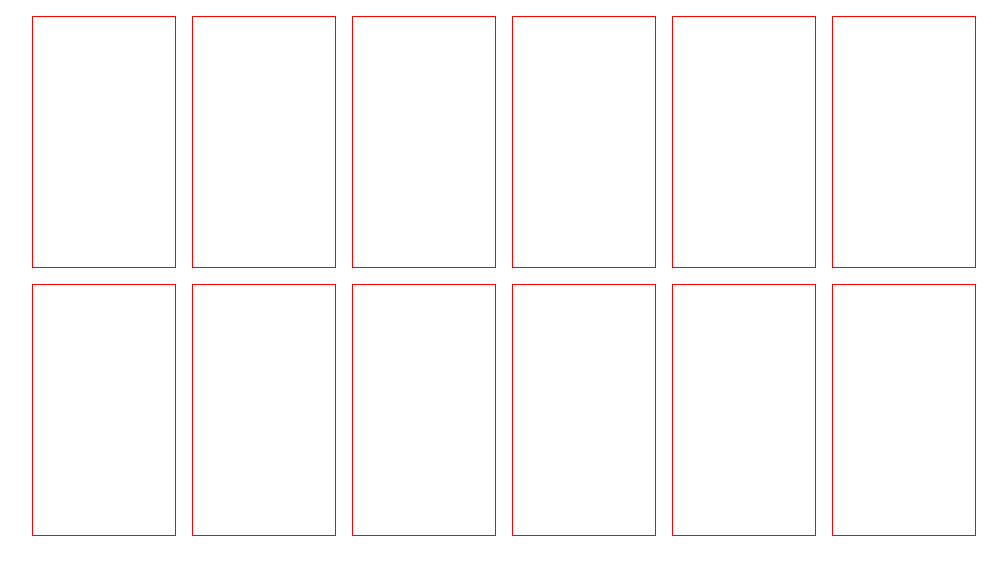
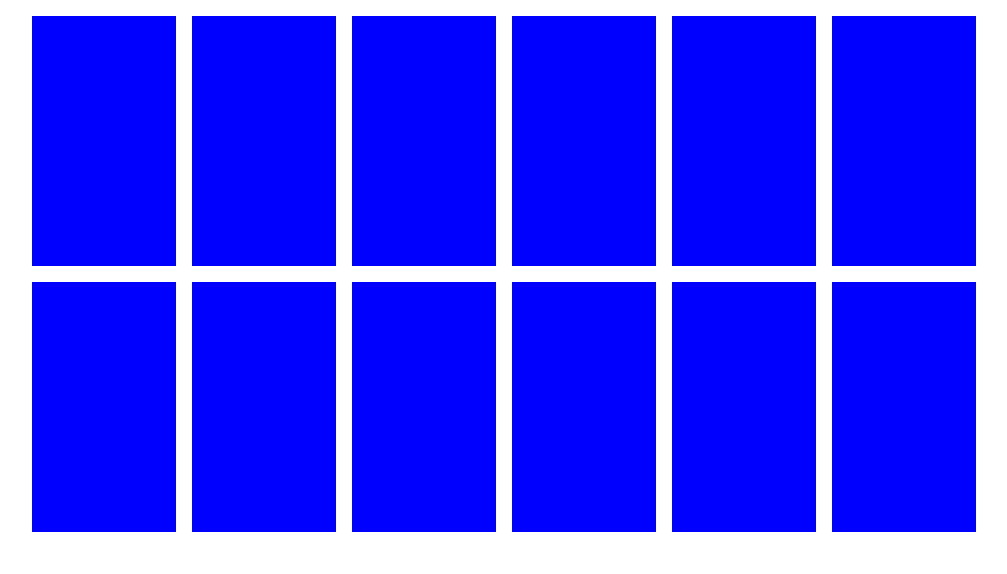
Before and after one commit to pavleth14/mojresponsive, a plain HTML site: page index.html in a window 1280 px wide. Shown: the whole page, without its empty margins (136-1143 px from the left). Drawn offline with Linux system fonts and the light colour scheme.

Commit message:
Add files via upload

```diff
--- a/style.css
+++ b/style.css
@@ -19,7 +19,7 @@
 }
 
 .box {
-  border: 1px solid red;
+  background-color: blue;
   height: 250px;
 }
 
```
